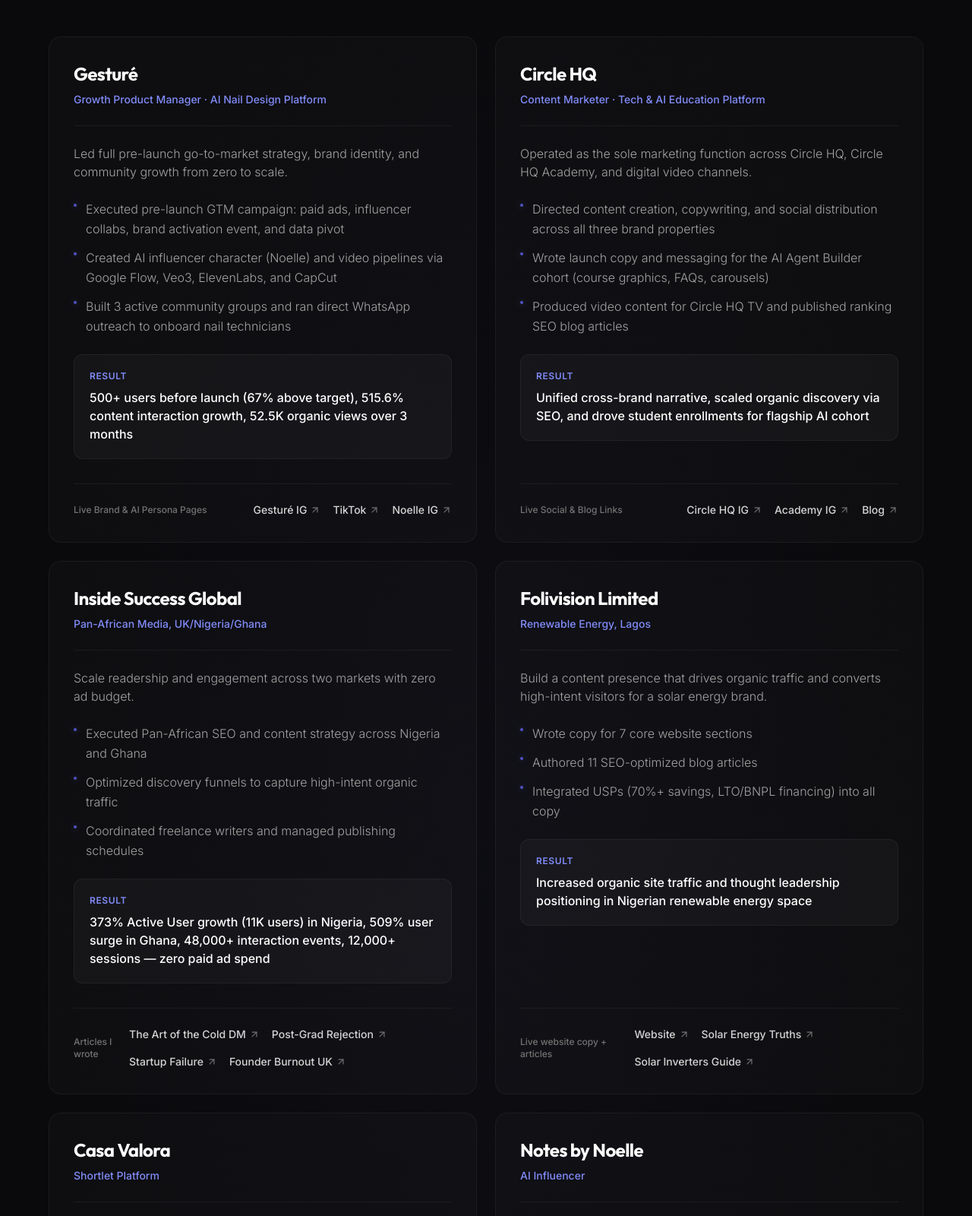
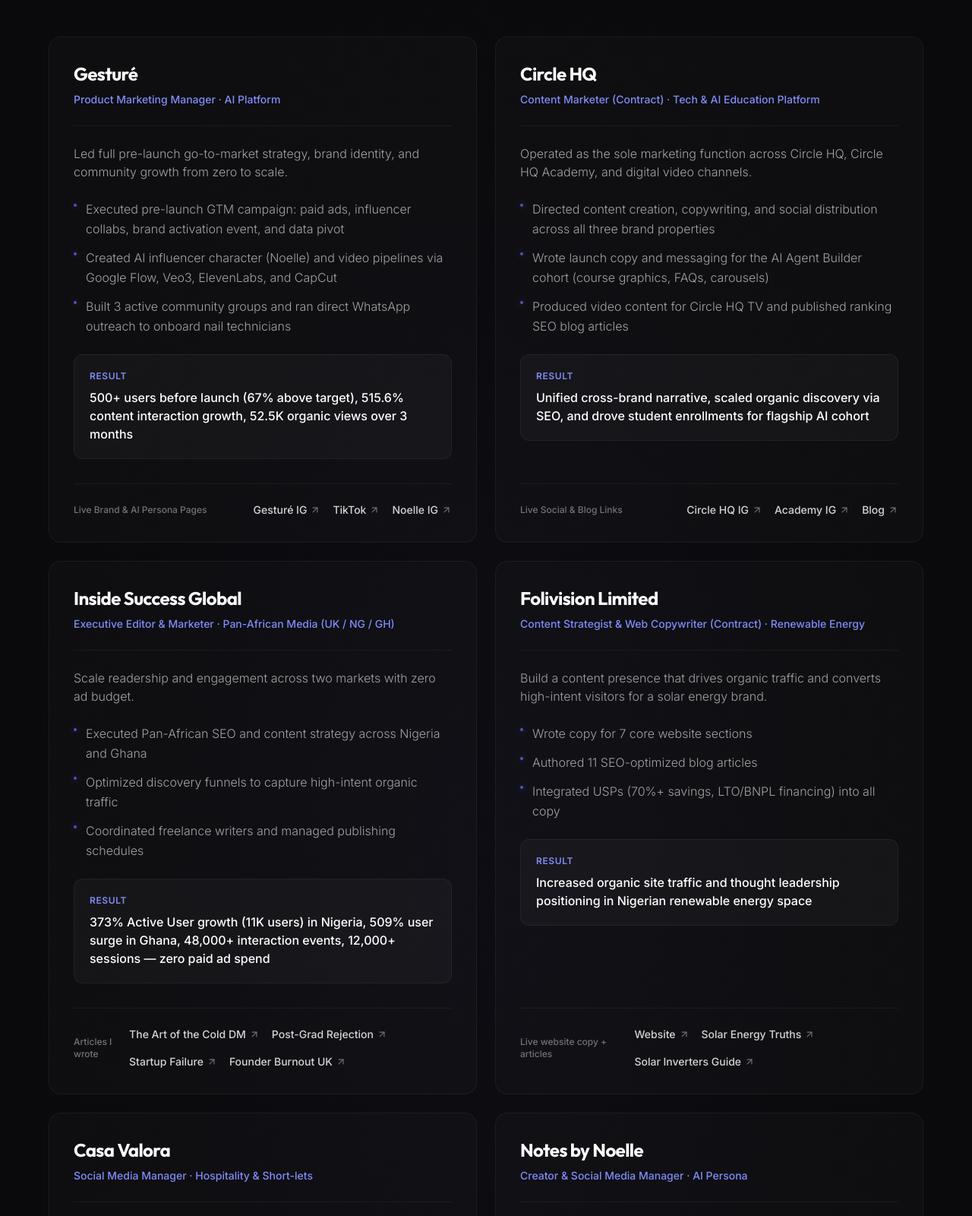
Before and after one commit to niola-xo/tomi-pmm-portfolio, a plain HTML site: page index.html in a window 1280 px wide. Shown: the part 1800-3400 px from the top of the page at 76% size. Drawn offline with nearby package versions, Linux system fonts and the light colour scheme; no server answers.

Commit message:
Correct role titles and standardize card subtitles across portfolio

```diff
--- a/index.html
+++ b/index.html
@@ -178,7 +178,7 @@
                 <div class="reveal group relative bg-white/[0.02] border border-white/5 p-8 hover:border-indigo-500/40 hover:-translate-y-1 hover:shadow-2xl hover:shadow-indigo-500/10 hover:bg-white/[0.03] transition-all duration-500 ease-out flex flex-col h-full rounded-2xl">
                     <div class="mb-6 pb-6 border-b border-white/5">
                         <h4 class="text-2xl font-display font-bold text-white mb-2 group-hover:text-indigo-400 transition-colors tracking-tight">Gesturé</h4>
-                        <p class="text-indigo-400 font-medium text-sm drop-shadow-sm">Growth Product Manager · AI Nail Design Platform</p>
+                        <p class="text-indigo-400 font-medium text-sm drop-shadow-sm">Product Marketing Manager · AI Platform</p>
                     </div>
                     <div class="flex-grow">
                         <div class="mb-6">
@@ -225,7 +225,7 @@
                 <div class="reveal group relative bg-white/[0.02] border border-white/5 p-8 hover:border-indigo-500/40 hover:-translate-y-1 hover:shadow-2xl hover:shadow-indigo-500/10 hover:bg-white/[0.03] transition-all duration-500 ease-out flex flex-col h-full rounded-2xl">
                     <div class="mb-6 pb-6 border-b border-white/5">
                         <h4 class="text-2xl font-display font-bold text-white mb-2 group-hover:text-indigo-400 transition-colors tracking-tight">Circle HQ</h4>
-                        <p class="text-indigo-400 font-medium text-sm drop-shadow-sm">Content Marketer · Tech & AI Education Platform</p>
+                        <p class="text-indigo-400 font-medium text-sm drop-shadow-sm">Content Marketer (Contract) · Tech &amp; AI Education Platform</p>
                     </div>
                     <div class="flex-grow">
                         <div class="mb-6">
@@ -268,11 +268,11 @@
                     </div>
                 </div>
 
-                <!-- Card 2 -->
+                <!-- Card 3 -->
                 <div class="reveal group relative bg-white/[0.02] border border-white/5 p-8 hover:border-indigo-500/40 hover:-translate-y-1 hover:shadow-2xl hover:shadow-indigo-500/10 hover:bg-white/[0.03] transition-all duration-500 ease-out flex flex-col h-full rounded-2xl">
                     <div class="mb-6 pb-6 border-b border-white/5">
                         <h4 class="text-2xl font-display font-bold text-white mb-2 group-hover:text-indigo-400 transition-colors tracking-tight">Inside Success Global</h4>
-                        <p class="text-indigo-400 font-medium text-sm drop-shadow-sm">Pan-African Media, UK/Nigeria/Ghana</p>
+                        <p class="text-indigo-400 font-medium text-sm drop-shadow-sm">Executive Editor &amp; Marketer · Pan-African Media (UK / NG / GH)</p>
                     </div>
                     <div class="flex-grow">
                         <div class="mb-6">
@@ -318,11 +318,11 @@
                     </div>
                 </div>
 
-                <!-- Card 3 -->
+                <!-- Card 4 -->
                 <div class="reveal group relative bg-white/[0.02] border border-white/5 p-8 hover:border-indigo-500/40 hover:-translate-y-1 hover:shadow-2xl hover:shadow-indigo-500/10 hover:bg-white/[0.03] transition-all duration-500 ease-out flex flex-col h-full rounded-2xl">
                     <div class="mb-6 pb-6 border-b border-white/5">
                         <h4 class="text-2xl font-display font-bold text-white mb-2 group-hover:text-indigo-400 transition-colors tracking-tight">Folivision Limited</h4>
-                        <p class="text-indigo-400 font-medium text-sm drop-shadow-sm">Renewable Energy, Lagos</p>
+                        <p class="text-indigo-400 font-medium text-sm drop-shadow-sm">Content Strategist &amp; Web Copywriter (Contract) · Renewable Energy</p>
                     </div>
                     <div class="flex-grow">
                         <div class="mb-6">
@@ -365,11 +365,11 @@
                     </div>
                 </div>
 
-                <!-- Card 4 -->
+                <!-- Card 5 -->
                 <div class="reveal group relative bg-white/[0.02] border border-white/5 p-8 hover:border-indigo-500/40 hover:-translate-y-1 hover:shadow-2xl hover:shadow-indigo-500/10 hover:bg-white/[0.03] transition-all duration-500 ease-out flex flex-col h-full rounded-2xl">
                     <div class="mb-6 pb-6 border-b border-white/5">
                         <h4 class="text-2xl font-display font-bold text-white mb-2 group-hover:text-indigo-400 transition-colors tracking-tight">Casa Valora</h4>
-                        <p class="text-indigo-400 font-medium text-sm drop-shadow-sm">Shortlet Platform</p>
+                        <p class="text-indigo-400 font-medium text-sm drop-shadow-sm">Social Media Manager · Hospitality &amp; Short-lets</p>
                     </div>
                     <div class="flex-grow">
                         <div class="mb-6">
@@ -402,11 +402,11 @@
                     </div>
                 </div>
 
-                <!-- Card 5 -->
+                <!-- Card 6 -->
                 <div class="reveal group relative bg-white/[0.02] border border-white/5 p-8 hover:border-indigo-500/40 hover:-translate-y-1 hover:shadow-2xl hover:shadow-indigo-500/10 hover:bg-white/[0.03] transition-all duration-500 ease-out flex flex-col h-full rounded-2xl">
                     <div class="mb-6 pb-6 border-b border-white/5">
                         <h4 class="text-2xl font-display font-bold text-white mb-2 group-hover:text-indigo-400 transition-colors tracking-tight">Notes by Noelle</h4>
-                        <p class="text-indigo-400 font-medium text-sm drop-shadow-sm">AI Influencer</p>
+                        <p class="text-indigo-400 font-medium text-sm drop-shadow-sm">Creator &amp; Social Media Manager · AI Persona</p>
                     </div>
                     <div class="flex-grow">
                         <div class="mb-6">
@@ -439,11 +439,11 @@
                     </div>
                 </div>
 
-                <!-- Card 6 -->
+                <!-- Card 7 -->
                 <div class="reveal group relative bg-white/[0.02] border border-white/5 p-8 hover:border-indigo-500/40 hover:-translate-y-1 hover:shadow-2xl hover:shadow-indigo-500/10 hover:bg-white/[0.03] transition-all duration-500 ease-out flex flex-col h-full rounded-2xl">
                     <div class="mb-6 pb-6 border-b border-white/5">
                         <h4 class="text-2xl font-display font-bold text-white mb-2 group-hover:text-indigo-400 transition-colors tracking-tight">MySounds Global</h4>
-                        <p class="text-indigo-400 font-medium text-sm drop-shadow-sm">Global Music Platform</p>
+                        <p class="text-indigo-400 font-medium text-sm drop-shadow-sm">Copywriter (Freelance) · Music &amp; Entertainment Platform</p>
                     </div>
                     <div class="flex-grow">
                         <div class="mb-6">
```
Also changed, not shown: 2 other files.
